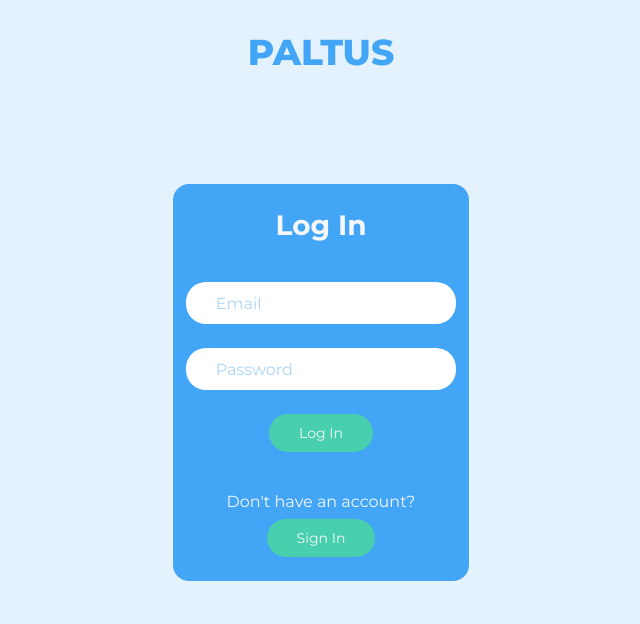
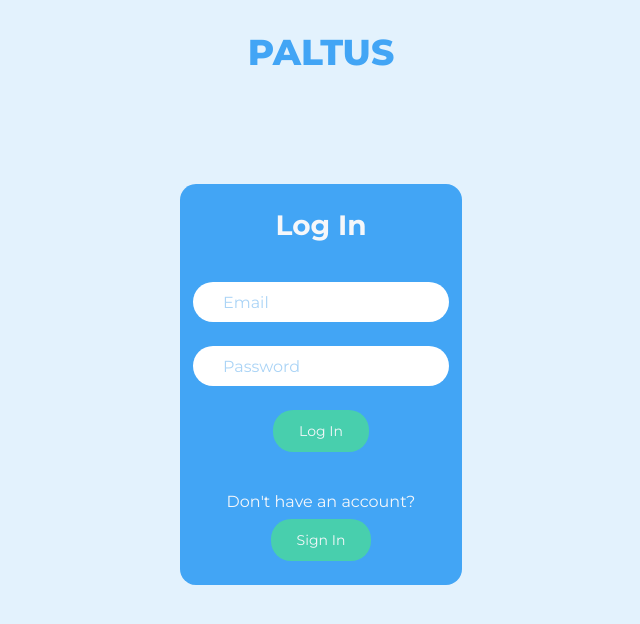
Before and after one commit to IU-Capstone-Project-2025/PALTUS, a Vue app in the folder frontend/: page /login in a window 1280 px wide. Shown: the top 624 px of the page, without its empty margins (319-959 px from the left). Built offline with nearby package versions, Linux system fonts and the light colour scheme.

Commit message:
fix: component sizing

```diff
--- a/frontend/src/components/shared/BaseInput.vue
+++ b/frontend/src/components/shared/BaseInput.vue
@@ -21,12 +21,13 @@ const emit = defineEmits(['update:modelValue'])
 
 <style scoped>
 input {
+  box-sizing: border-box;
   font-family: Montserrat, Inter, sans-serif;
   color: #0D47A1;
   border-style: none;
   border-radius: 20px;
   height: 8vh;
-  width: 18vw;
+  width: 20vw;
   padding-left: 30px;
   padding-right: 10px;
   font-size: 18px;
--- a/frontend/src/components/shared/ButtonGreen.vue
+++ b/frontend/src/components/shared/ButtonGreen.vue
@@ -22,7 +22,7 @@ button {
   background-color: #48CFAD;
   border-style: none;
   border-radius: 20px;
-  padding: 10px 30px;
+  padding: 1.5vh 2vw;
   font-family: Montserrat, Inter, sans-serif;
   color: #F5F7FA;
   font-size: 14px;
```
